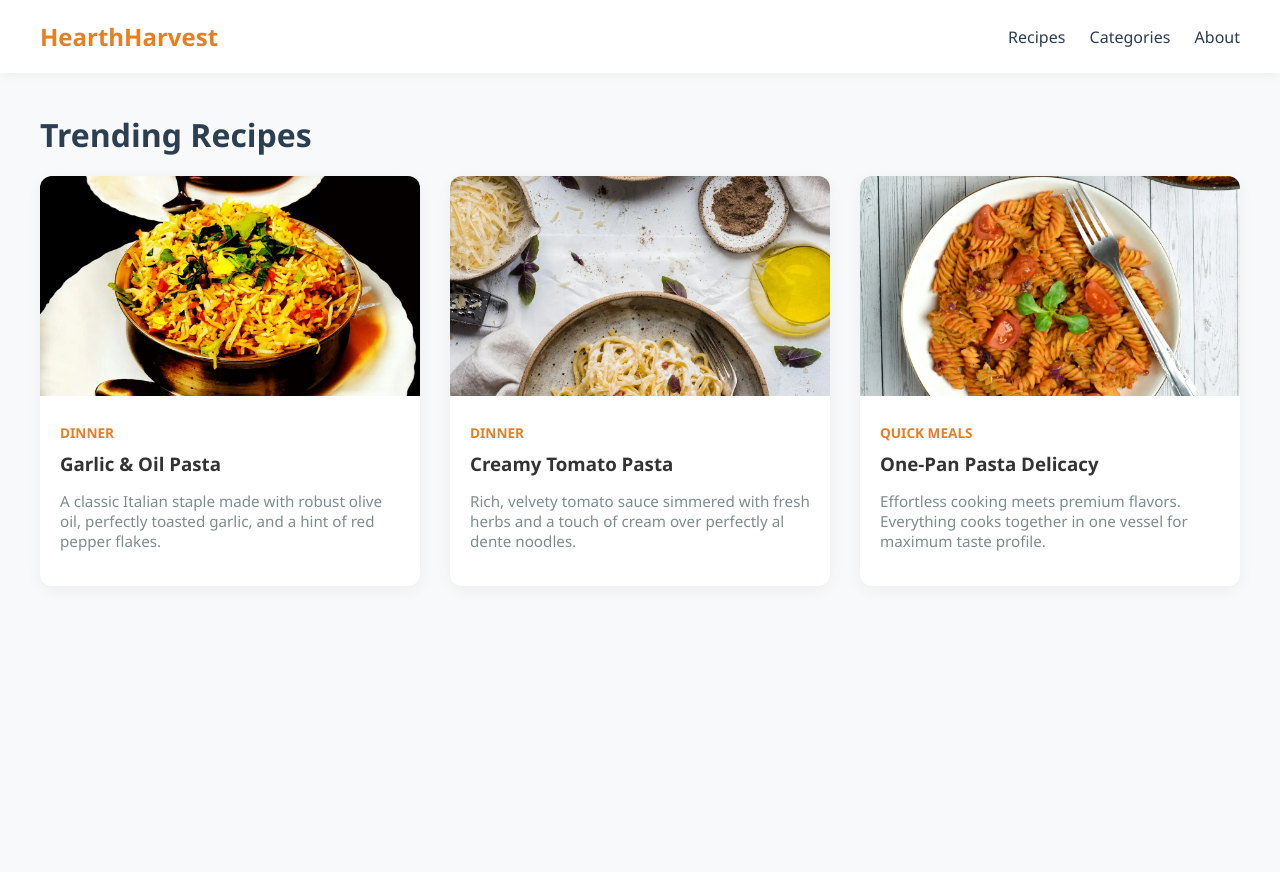
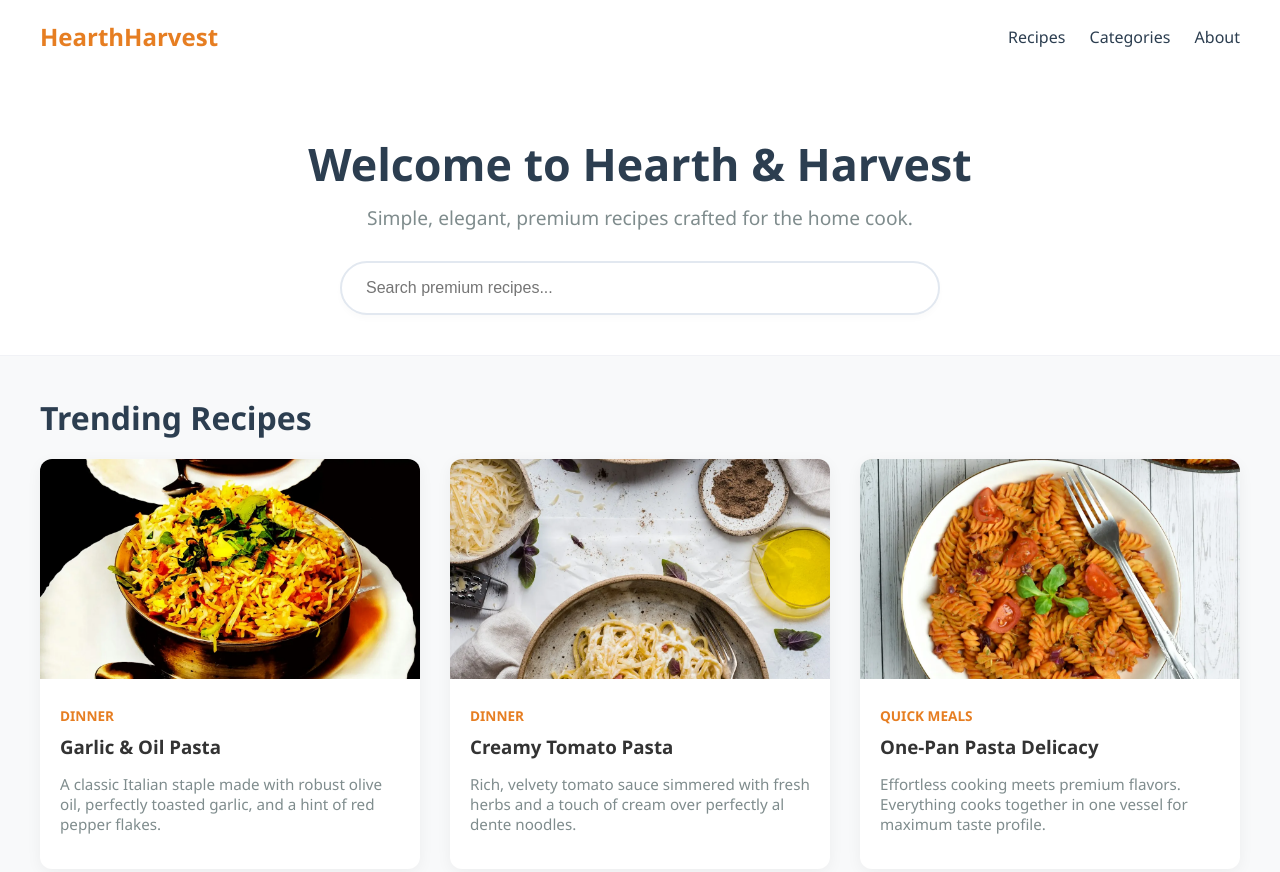
Before and after one commit to burrell001-max/hearth-and-harvest, a website: page index.html in a window 1280 px wide. Before the commit the page ends 800 px from the top, so only its background shows below. Drawn offline with Linux system fonts and the light colour scheme.

Commit message:
Add hero section with welcome header and search bar

```diff
--- a/index.html
+++ b/index.html
@@ -38,6 +38,44 @@
             color: var(--text-dark);
             font-weight: 500;
         }
+
+        /* Hero Section Styling */
+        .hero-section {
+            text-align: center;
+            padding: 60px 20px 40px 20px;
+            background: white;
+            border-bottom: 1px solid #f1f2f6;
+        }
+        .hero-section h1 {
+            color: var(--text-dark);
+            font-size: 2.8rem;
+            margin: 0 0 10px 0;
+        }
+        .hero-section p {
+            color: var(--text-muted);
+            font-size: 1.2rem;
+            margin: 0 0 30px 0;
+        }
+        .search-container {
+            max-width: 600px;
+            margin: 0 auto;
+            position: relative;
+        }
+        .search-bar {
+            width: 100%;
+            padding: 16px 24px;
+            font-size: 1rem;
+            border: 2px solid #e2e8f0;
+            border-radius: 50px;
+            outline: none;
+            transition: border-color 0.2s;
+            box-shadow: 0 4px 6px rgba(0,0,0,0.02);
+            box-sizing: border-box;
+        }
+        .search-bar:focus {
+            border-color: var(--primary);
+        }
+
         main {
             max-width: 1200px;
             margin: 40px auto;
@@ -80,6 +118,15 @@
             <a href="#about">About</a>
         </nav>
     </header>
+
+    <!-- Restored Welcome Header & Search Bar Section -->
+    <section class="hero-section">
+        <h1>Welcome to Hearth & Harvest</h1>
+        <p>Simple, elegant, premium recipes crafted for the home cook.</p>
+        <div class="search-container">
+            <input type="text" class="search-bar" placeholder="Search premium recipes...">
+        </div>
+    </section>
 
     <main>
         <section id="recipes">
```
